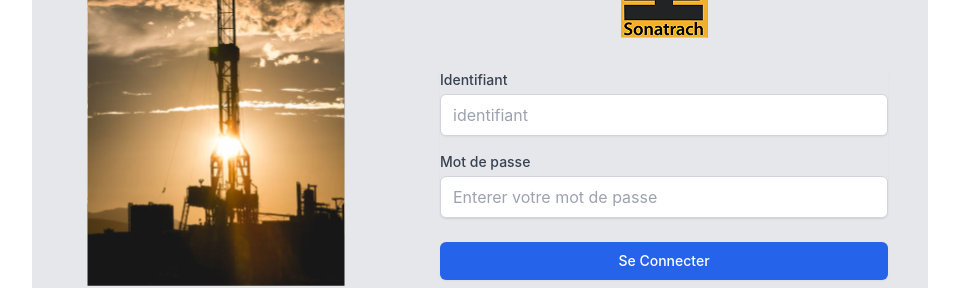
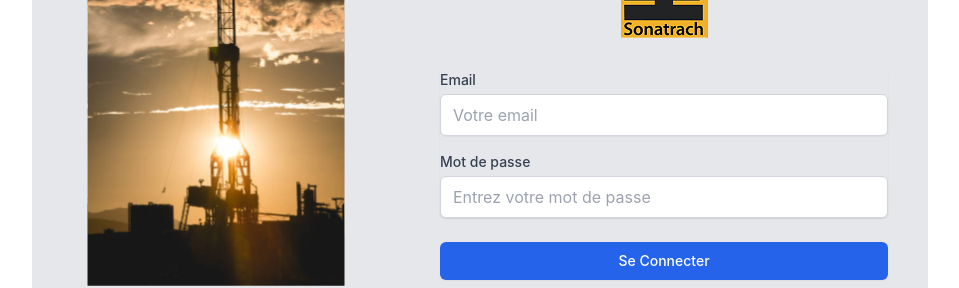
Before and after one commit to xwassim/WOMS-frontend, a React (Vite) app in the folder frontend-forage/: page /login in a window 1280 px wide. Shown: the part 171-459 px from the top of the page, without its empty margins (160-1119 px from the left). Built offline with nearby package versions, Linux system fonts and the light colour scheme.

Commit message:
login integree

```diff
--- a/frontend-forage/src/pages/Login/LoginPage.jsx
+++ b/frontend-forage/src/pages/Login/LoginPage.jsx
@@ -1,18 +1,67 @@
 import React, { useState } from "react";
 import { useNavigate } from "react-router-dom";
+import axios from "axios";
 import logo from "../../assets/Sonatrach.png";
 import sideImg from "../../assets/pic.svg"; // Assuming you have a side image
 
 const LoginPage = () => {
-  const [username, setUsername] = useState("");
-  const [password, setPassword] = useState("");
+  const [email, setEmail] = useState("");
+  const [motDePasse, setmotDePasse] = useState("");
+  const [error, setError] = useState("");
+  const [isLoading, setIsLoading] = useState(false);
   const navigate = useNavigate();
 
-  const handleSubmit = (e) => {
+  const handleSubmit = async (e) => {
     e.preventDefault();
-    // Simple validation
-    if (username && password) {
-      navigate("/operator-view");
+    setError("");
+    setIsLoading(true);
+
+    const loginData = {
+      email,
+      motDePasse,
+    };
+
+    console.log("Tentative de connexion avec:", loginData);
+
+    try {
+      const response = await axios.post("http://localhost:9090/api/users/login", loginData, {
+        headers: {
+          'Content-Type': 'application/json',
+          'Accept': 'application/json'
+        },
+        timeout: 5000, // Timeout de 5 secondes
+        withCredentials: true // Important pour CORS
+      });
+
+      console.log("Réponse du serveur:", response.data);
+
+      if (response.data) {
+        if (response.data.token) {
+          localStorage.setItem("token", response.data.token);
+        }
+        navigate("/operator-view");
+      }
+    } catch (err) {
+      console.error("Erreur complète:", err);
+
+      if (err.code === 'ERR_NETWORK') {
+        setError("Impossible de se connecter au serveur. Veuillez vérifier que le serveur backend est démarré sur le port 9090.");
+      } else if (err.response) {
+        // Le serveur a répondu avec un code d'erreur
+        if (err.response.status === 403) {
+          setError("Accès refusé. Vérifiez vos identifiants.");
+        } else {
+          setError(err.response.data.message || "Erreur de connexion");
+        }
+      } else if (err.request) {
+        // La requête a été faite mais aucune réponse n'a été reçue
+        setError("Pas de réponse du serveur. Vérifiez que le serveur est en cours d'exécution.");
+      } else {
+        // Une erreur s'est produite lors de la configuration de la requête
+        setError("Erreur lors de l'envoi de la requête: " + err.message);
+      }
+    } finally {
+      setIsLoading(false);
     }
   };
 
@@ -27,42 +76,47 @@ const LoginPage = () => {
             <img src={logo} alt="logo" className="mx-auto" />
 
           </div>
+          {error && (
+            <div className="bg-red-100 border border-red-400 text-red-700 px-4 py-3 rounded relative" role="alert">
+              <span className="block sm:inline">{error}</span>
+            </div>
+          )}
           <form className="mt-8 space-y-6" onSubmit={handleSubmit}>
             <div className="rounded-md shadow-sm space-y-4">
               <div>
                 <label
-                  htmlFor="username"
+                  htmlFor="email"
                   className="block text-sm font-medium text-gray-700"
                 >
-                  Identifiant
+                  Email
                 </label>
                 <input
-                  id="username"
-                  name="username"
-                  type="text"
+                  id="email"
+                  name="email"
+                  type="email"
                   required
                   className="mt-1 block w-full px-3 py-2 border border-gray-300 rounded-md shadow-sm placeholder-gray-400 focus:outline-none focus:ring-blue-500 focus:border-blue-500"
-                  placeholder="identifiant"
-                  value={username}
-                  onChange={(e) => setUsername(e.target.value)}
+                  placeholder="Votre email"
+                  value={email}
+                  onChange={(e) => setEmail(e.target.value)}
                 />
               </div>
               <div>
                 <label
-                  htmlFor="password"
+                  htmlFor="motDePasse"
                   className="block text-sm font-medium text-gray-700"
                 >
                   Mot de passe
                 </label>
                 <input
-                  id="password"
-                  name="password"
+                  id="motDePasse"
+                  name="motDePasse"
                   type="password"
                   required
                   className="mt-1 block w-full px-3 py-2 border border-gray-300 rounded-md shadow-sm placeholder-gray-400 focus:outline-none focus:ring-blue-500 focus:border-blue-500"
-                  placeholder="Enterer votre mot de passe"
-                  value={password}
-                  onChange={(e) => setPassword(e.target.value)}
+                  placeholder="Entrez votre mot de passe"
+                  value={motDePasse}
+                  onChange={(e) => setmotDePasse(e.target.value)}
                 />
               </div>
             </div>
@@ -70,9 +124,10 @@ const LoginPage = () => {
             <div>
               <button
                 type="submit"
-                className="w-full flex justify-center py-2 px-4 border border-transparent rounded-md shadow-sm text-sm font-medium text-white bg-blue-600 hover:bg-blue-700 focus:outline-none focus:ring-2 focus:ring-offset-2 focus:ring-blue-500"
+                disabled={isLoading}
+                className="w-full flex justify-center py-2 px-4 border border-transparent rounded-md shadow-sm text-sm font-medium text-white bg-blue-600 hover:bg-blue-700 focus:outline-none focus:ring-2 focus:ring-offset-2 focus:ring-blue-500 disabled:bg-blue-300"
               >
-                Se Connecter
+                {isLoading ? "Connexion en cours..." : "Se Connecter"}
               </button>
             </div>
           </form>
```
